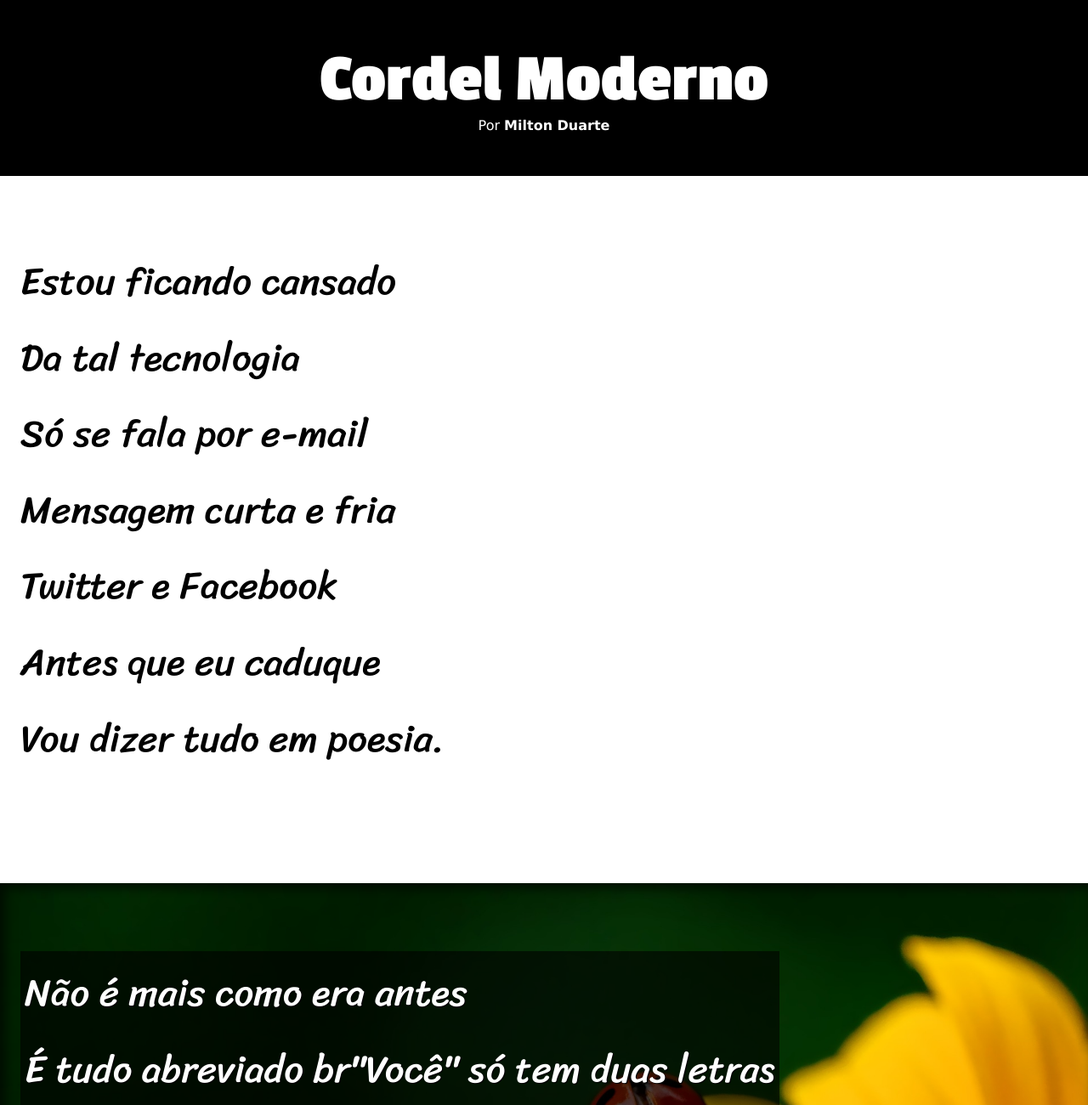
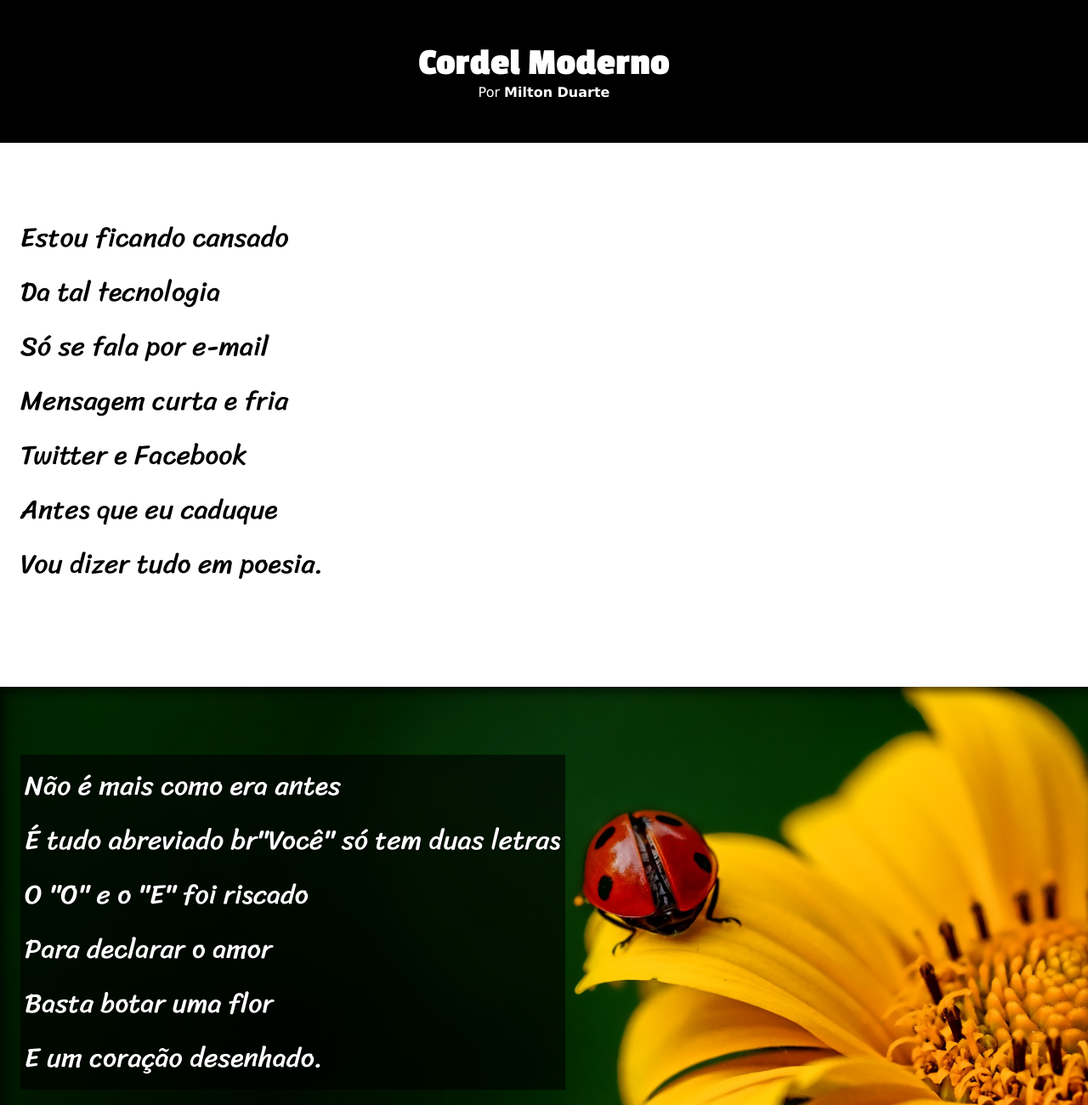
Before and after one commit to JeanNascimentoNeves/projetoss, a plain HTML site: page desafio011/cordel.html in a window 1280 px wide. Shown: the top 1300 px of the page at 85% size. Drawn offline with Linux system fonts and the light colour scheme.

Commit message:
Update style.css

```diff
--- a/desafio011/style.css
+++ b/desafio011/style.css
@@ -33,12 +33,12 @@ a:hover{
 
 }
 h1{
-    font-size: 5em;
+    font-size: 3.5vw;
     font-family: var(---font3);
     padding-top: 50px;
 }
 .paragrafo{
-    font-size: 3.5vw;
+    font-size: 2.5vw;
     font-family: var(---fon2);
     line-height: 2em;
     padding-top: 10vh;
@@ -62,7 +62,7 @@ h1{
 
 }
  .paragrafo-especialq1{
-    font-size: 3.5vw;
+    font-size: 2.5vw;
     padding: 5px;
     background-color: rgba(0, 0, 0, 0.607);
     display: inline-block;
@@ -87,7 +87,7 @@ h1{
 
  }
  .paragrafo-especial{
-    font-size: 3.5vw;
+    font-size: 2.5vw;
     padding: 5px;
     color: white;
     background-color: rgba(0, 0, 0, 0.41);
```
